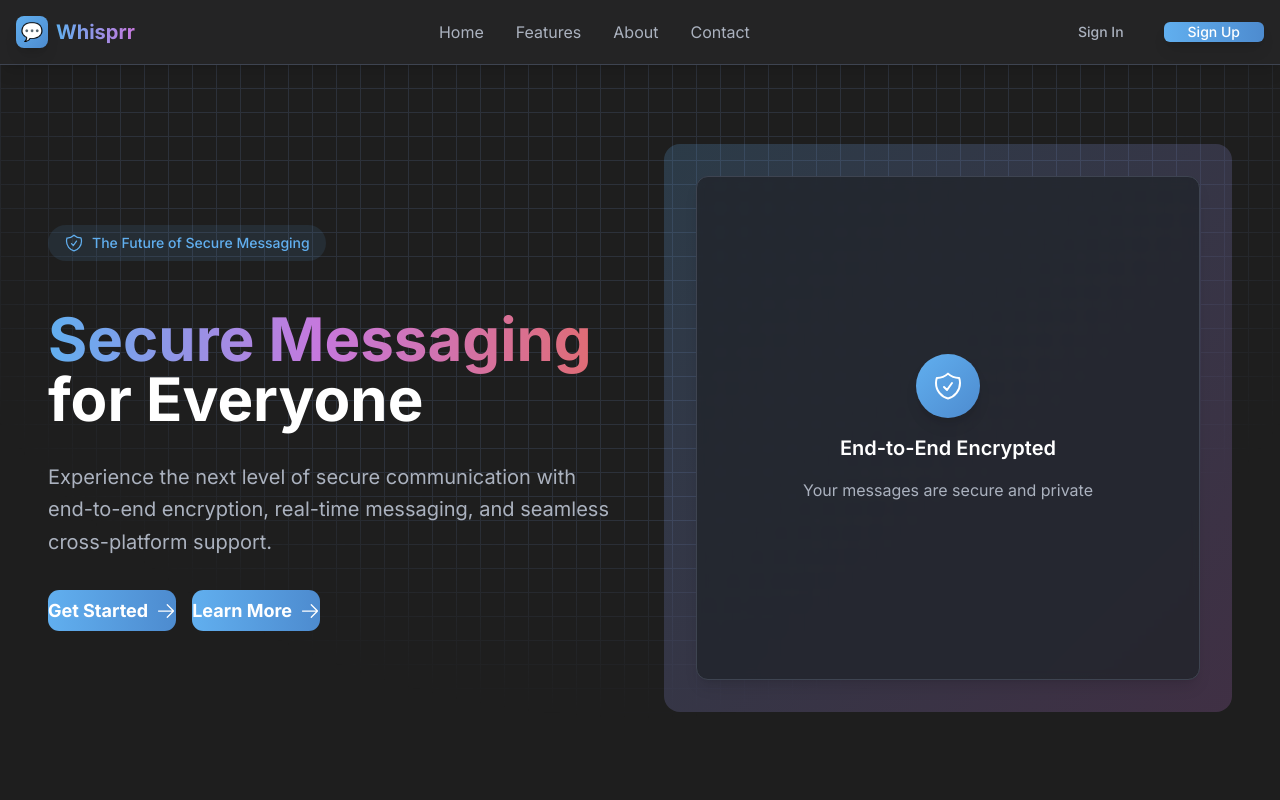
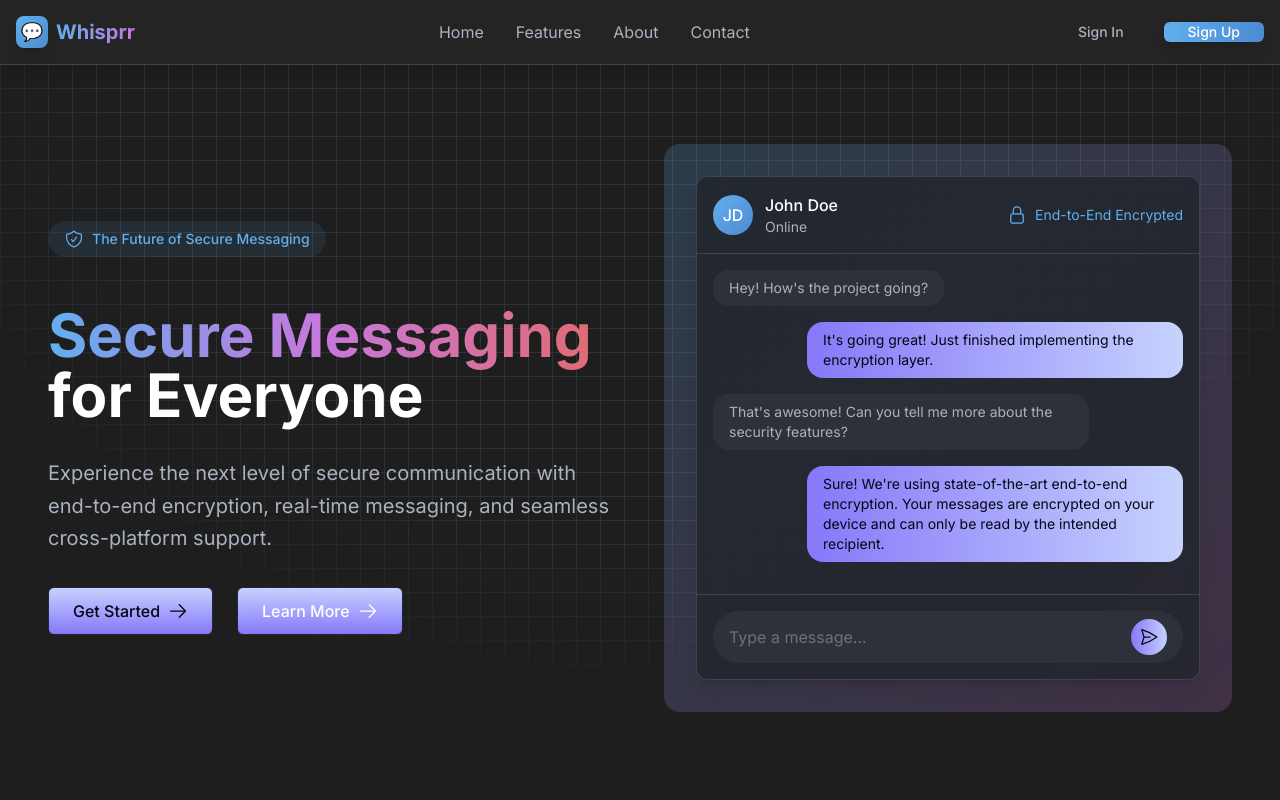
Before and after one commit to prateekraiger/Whisprr, a React (Vite) app: page / in a window 1280 px wide. Shown: the top 800 px of the page. Built offline with nearby package versions, Linux system fonts and the light colour scheme; no server answers.

Commit message:
updated home page

```diff
--- a/src/pages/Home.jsx
+++ b/src/pages/Home.jsx
@@ -5,9 +5,34 @@ import {
   BoltIcon,
   DevicePhoneMobileIcon,
   ArrowRightIcon,
+  PaperAirplaneIcon,
+  LockClosedIcon,
 } from "@heroicons/react/24/outline";
 import GridBackground from "../components/ui/grid-background";
-import SkewHoverButton from "../components/ui/skew-hover-button";
+
+const ButtonGradient = ({ children, className = "" }) => {
+  return (
+    <button
+      className={`inline-flex h-12 items-center justify-center rounded-md border border-gray-800 bg-gradient-to-t from-[#8678f9] from-0% to-[#c7d2fe] px-6 font-medium text-gray-950 transition-colors focus:outline-none focus:ring-2 focus:ring-gray-400 focus:ring-offset-2 focus:ring-offset-gray-50 hover:from-[#c7d2fe] hover:to-[#8678f9] ${className}`}
+    >
+      {children}
+    </button>
+  );
+};
+
+const MessageBubble = ({ message, isOwn = false }) => (
+  <div className={`flex ${isOwn ? "justify-end" : "justify-start"} mb-4`}>
+    <div
+      className={`max-w-[80%] rounded-2xl px-4 py-2 ${
+        isOwn
+          ? "bg-gradient-to-r from-[#8678f9] to-[#c7d2fe] text-gray-950"
+          : "bg-[#2C313A] text-[#ABB2BF]"
+      }`}
+    >
+      <p className="text-sm">{message}</p>
+    </div>
+  </div>
+);
 
 export default function Home() {
   return (
@@ -44,23 +69,27 @@ export default function Home() {
               encryption, real-time messaging, and seamless cross-platform
               support.
             </p>
-            <div className="flex flex-col sm:flex-row gap-4">
+            <div className="flex flex-col sm:flex-row gap-6 mt-8">
               <Link to="/dashboard" className="w-full sm:w-auto">
-                <SkewHoverButton className="h-12 text-lg">
+                <ButtonGradient className="w-full sm:w-auto group">
+                  <span className="flex items-center gap-2">
                     Get Started
-                  <ArrowRightIcon className="w-5 h-5" />
-                </SkewHoverButton>
+                    <ArrowRightIcon className="w-5 h-5 transition-transform group-hover:translate-x-1" />
+                  </span>
+                </ButtonGradient>
               </Link>
               <Link to="/features" className="w-full sm:w-auto">
-                <SkewHoverButton className="h-12 text-lg bg-[#2C313A] hover:bg-[#3E4451]">
+                <ButtonGradient className="w-full sm:w-auto bg-gradient-to-t from-[#2C313A] to-[#3E4451] text-white border-[#3E4451] hover:from-[#3E4451] hover:to-[#2C313A] group">
+                  <span className="flex items-center gap-2">
                     Learn More
-                  <ArrowRightIcon className="w-5 h-5" />
-                </SkewHoverButton>
+                    <ArrowRightIcon className="w-5 h-5 transition-transform group-hover:translate-x-1" />
+                  </span>
+                </ButtonGradient>
               </Link>
             </div>
           </motion.div>
 
-          {/* Right column - Image or Animation */}
+          {/* Right column - Chat Preview */}
           <motion.div
             initial={{ opacity: 0, x: 20 }}
             animate={{ opacity: 1, x: 0 }}
@@ -68,17 +97,66 @@ export default function Home() {
             className="relative"
           >
             <div className="aspect-square rounded-2xl bg-gradient-to-br from-[#61AFEF]/20 to-[#C678DD]/20 p-8">
-              <div className="w-full h-full rounded-xl bg-[#21252B]/80 backdrop-blur-sm border border-[#3E4451] shadow-lg flex items-center justify-center">
+              <div className="w-full h-full rounded-xl bg-[#21252B]/80 backdrop-blur-sm border border-[#3E4451] shadow-lg flex flex-col relative overflow-hidden group">
+                {/* Chat Header */}
+                <div className="p-4 border-b border-[#3E4451] flex items-center justify-between">
+                  <div className="flex items-center gap-3">
+                    <div className="w-10 h-10 rounded-full bg-gradient-to-br from-[#61AFEF] to-[#4D8BCF] flex items-center justify-center">
+                      <span className="text-white font-medium">JD</span>
+                    </div>
+                    <div>
+                      <h4 className="text-white font-medium">John Doe</h4>
+                      <p className="text-[#ABB2BF] text-sm">Online</p>
+                    </div>
+                  </div>
+                  <div className="flex items-center gap-2 text-[#61AFEF]">
+                    <LockClosedIcon className="w-5 h-5" />
+                    <span className="text-sm">End-to-End Encrypted</span>
+                  </div>
+                </div>
+
+                {/* Chat Messages */}
+                <div className="flex-1 p-4 overflow-y-auto">
+                  <MessageBubble message="Hey! How's the project going?" />
+                  <MessageBubble
+                    message="It's going great! Just finished implementing the encryption layer."
+                    isOwn
+                  />
+                  <MessageBubble message="That's awesome! Can you tell me more about the security features?" />
+                  <MessageBubble
+                    message="Sure! We're using state-of-the-art end-to-end encryption. Your messages are encrypted on your device and can only be read by the intended recipient."
+                    isOwn
+                  />
+                </div>
+
+                {/* Chat Input */}
+                <div className="p-4 border-t border-[#3E4451]">
+                  <div className="flex items-center gap-2 bg-[#2C313A] rounded-full px-4 py-2">
+                    <input
+                      type="text"
+                      placeholder="Type a message..."
+                      className="flex-1 bg-transparent border-none outline-none text-[#ABB2BF] placeholder-[#ABB2BF]/50"
+                    />
+                    <button className="p-2 rounded-full bg-gradient-to-r from-[#8678f9] to-[#c7d2fe] text-gray-950">
+                      <PaperAirplaneIcon className="w-5 h-5" />
+                    </button>
+                  </div>
+                </div>
+
+                {/* Encryption Overlay */}
+                <div className="absolute inset-0 bg-gradient-to-br from-[#61AFEF]/10 to-[#C678DD]/10 backdrop-blur-md opacity-0 group-hover:opacity-100 transition-opacity duration-300 flex items-center justify-center">
                   <div className="text-center space-y-4">
                     <div className="w-16 h-16 mx-auto rounded-full bg-gradient-to-br from-[#61AFEF] to-[#4D8BCF] flex items-center justify-center shadow-lg">
-                    <ShieldCheckIcon className="w-8 h-8 text-white" />
+                      <LockClosedIcon className="w-8 h-8 text-white" />
                     </div>
                     <h3 className="text-xl font-semibold text-white">
                       End-to-End Encrypted
                     </h3>
-                  <p className="text-[#ABB2BF]">
-                    Your messages are secure and private
+                    <p className="text-[#ABB2BF] max-w-xs">
+                      Your messages are protected with state-of-the-art
+                      encryption
                     </p>
+                  </div>
                 </div>
               </div>
             </div>
```
Lines whose indentation alone changed are shown as unchanged.
